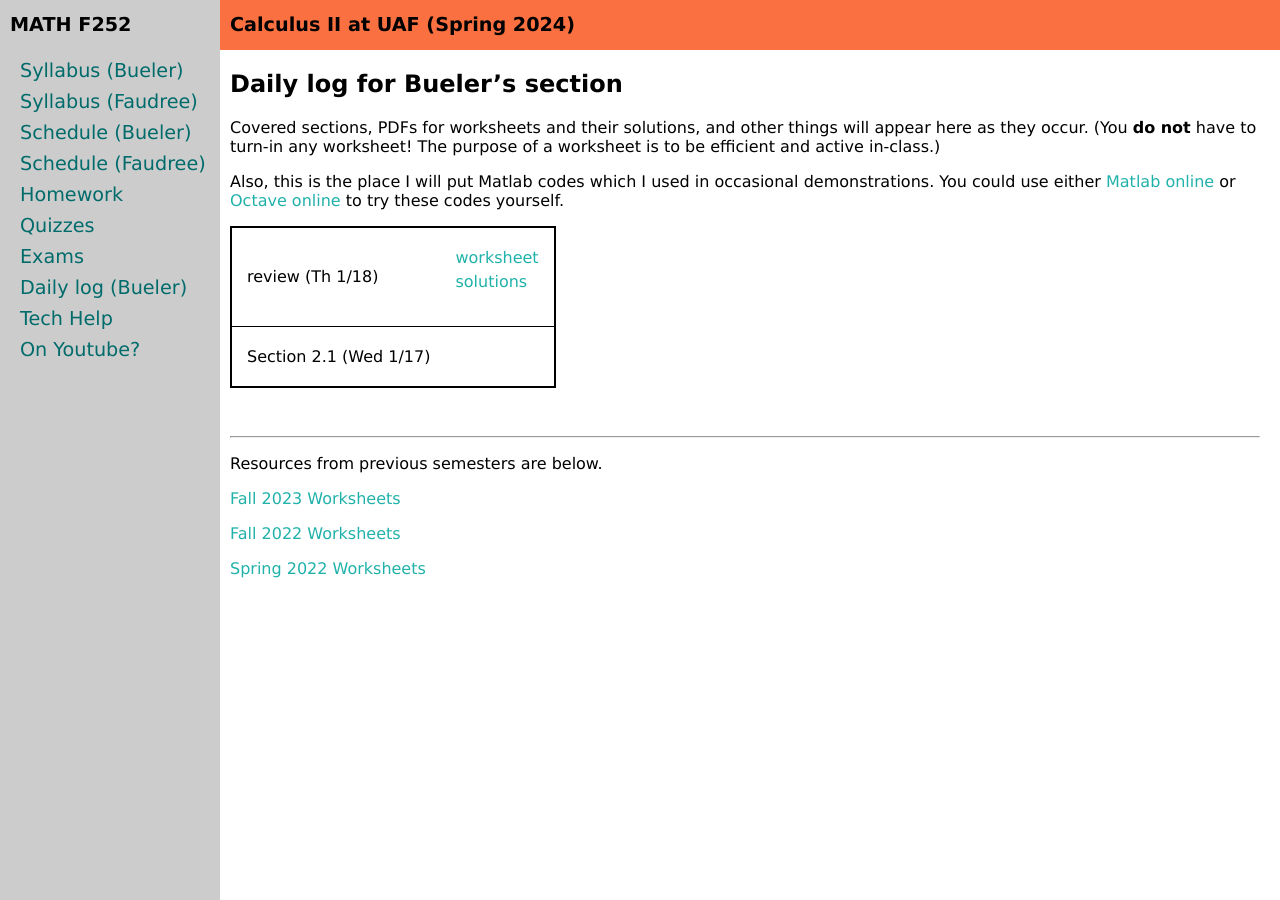
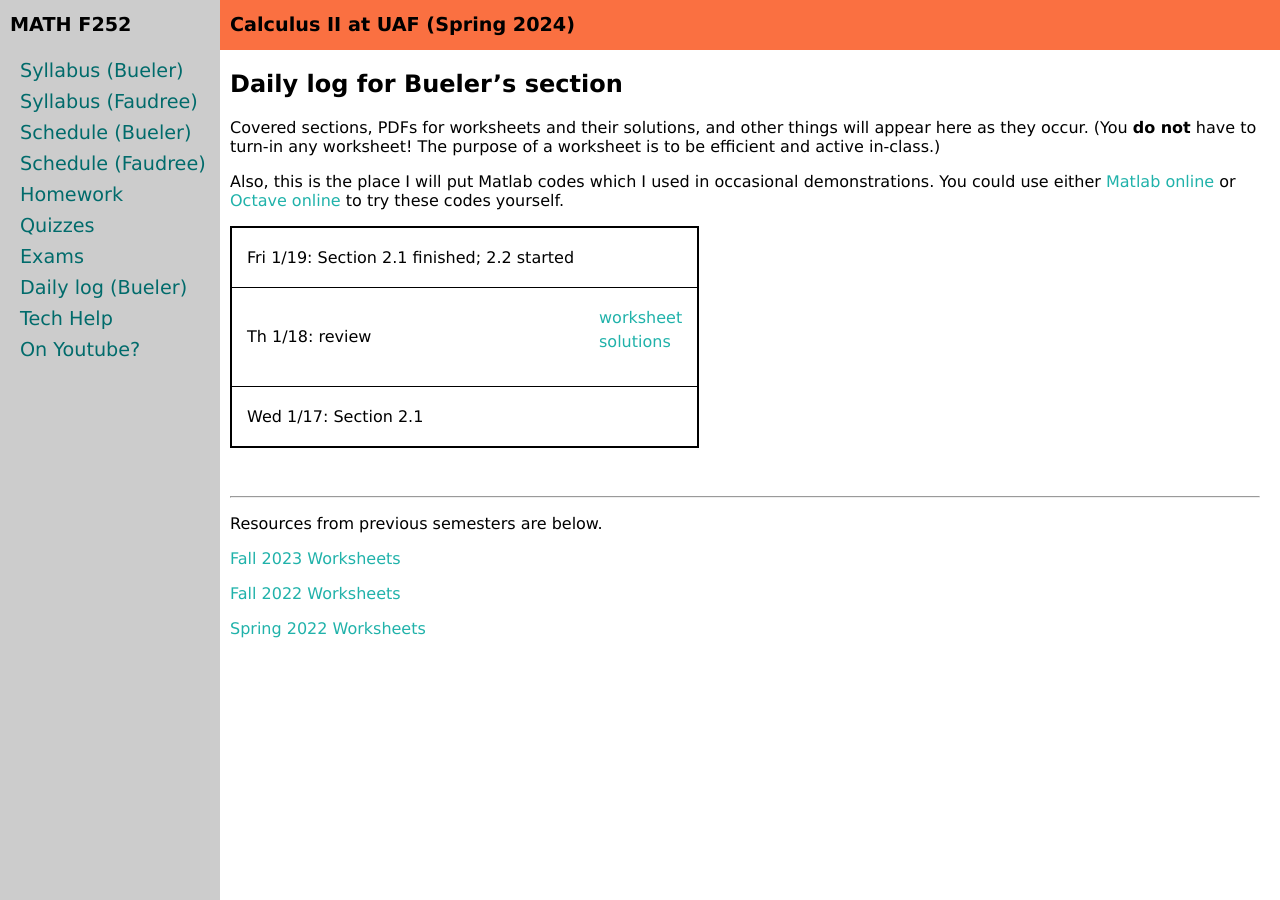
Before and after one commit to uaf-math/calc2, a Jekyll site: the page built from daily.md, in a window 1280 px wide. Built offline with Jekyll 4.4.1, drawn with Linux system fonts in a browser that asks for light colours.

Commit message:
update daily log

```diff
--- a/_data/daily.yml
+++ b/_data/daily.yml
@@ -1,6 +1,8 @@
 semester: Spring 2024
 home: assets/daily/S24/Bueler/
 daily:
+- name: Section 2.1 finished; 2.2 started
+  date: Fri 1/19
 - name: review
   date: Th 1/18
   extworksheet: https://uaf-math251.github.io/calc2/assets/quizzes/S22/quiz1.pdf
--- a/_includes/daily_table.md
+++ b/_includes/daily_table.md
@@ -2,7 +2,7 @@
 <table class="asst-table">
 {% for xx in data.daily %}
 <tr>
-	<td>{{ xx.name }} ({{ xx.date }})</td>
+	<td>{{ xx.date }}: {{ xx.name }}</td>
 	<td>
 		<table class="inner">
 			{% if xx.worksheet %}
```
